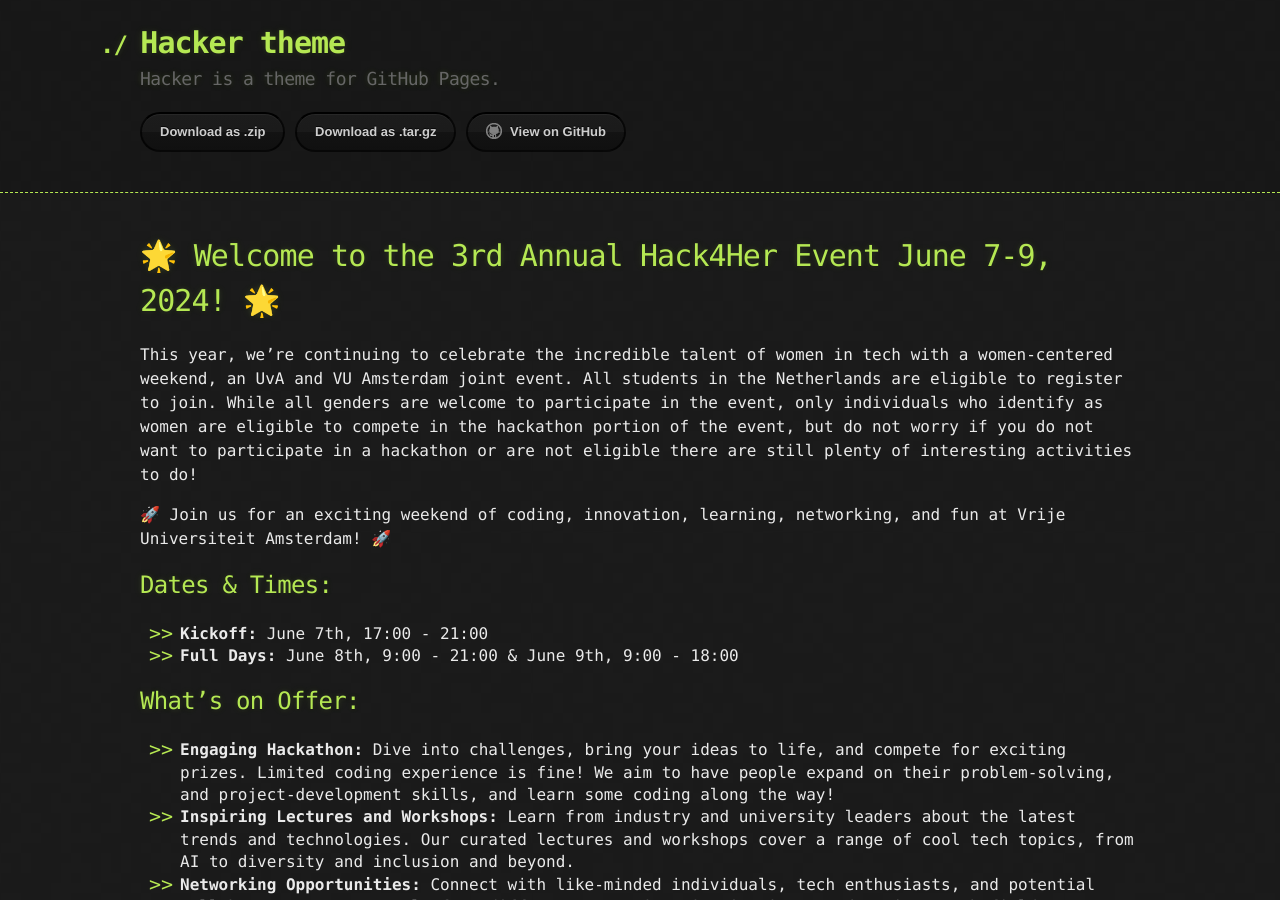
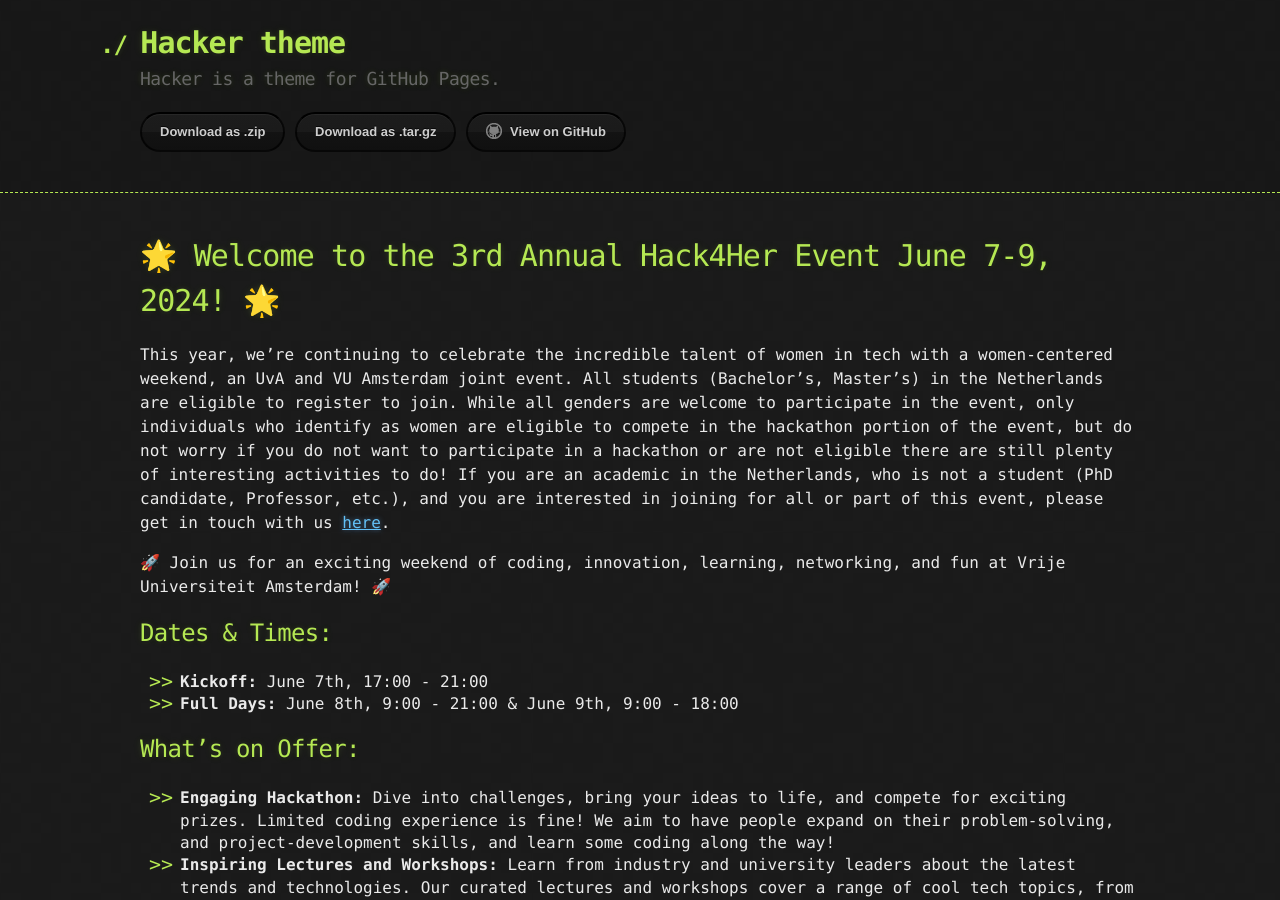
Before and after one commit to hack4her/hack4her.github.io, a Jekyll site: the page built from 2024_event.md, in a window 1280 px wide and 900 px high. Built offline with Jekyll 4.4.1, drawn with Linux system fonts in a browser that asks for light colours; our own code applies the rules of GitHub Pages for plain Markdown files; some of the changed text lies outside the part shown.

Commit message:
Update 2024_event.md

```diff
--- a/2024_event.md
+++ b/2024_event.md
@@ -1,7 +1,7 @@
 
 # 🌟 Welcome to the 3rd Annual Hack4Her Event June 7-9, 2024! 🌟
 
-This year, we're continuing to celebrate the incredible talent of women in tech with a women-centered weekend, an UvA and VU Amsterdam joint event. All students in the Netherlands are eligible to register to join. While all genders are welcome to participate in the event, only individuals who identify as women are eligible to compete in the hackathon portion of the event, but do not worry if you do not want to participate in a hackathon or are not eligible there are still plenty of interesting activities to do!
+This year, we're continuing to celebrate the incredible talent of women in tech with a women-centered weekend, an UvA and VU Amsterdam joint event. All students (Bachelor's, Master's) in the Netherlands are eligible to register to join.  While all genders are welcome to participate in the event, only individuals who identify as women are eligible to compete in the hackathon portion of the event, but do not worry if you do not want to participate in a hackathon or are not eligible there are still plenty of interesting activities to do! If you are an academic in the Netherlands, who is not a student (PhD candidate, Professor, etc.), and you are interested in joining for all or part of this event, please get in touch with us [here](mailto:hack4her2024@gmail.com).
 
 🚀 Join us for an exciting weekend of coding, innovation, learning, networking, and fun at Vrije Universiteit Amsterdam! 🚀
 
@@ -36,4 +36,7 @@
 ## Prizes
 More information coming soon ...
 
+## Questions?
+Please do not hesitate to contact us [here](mailto:hack4her2024@gmail.com) if you have any questions or comments.
+
 [back](./)
```
